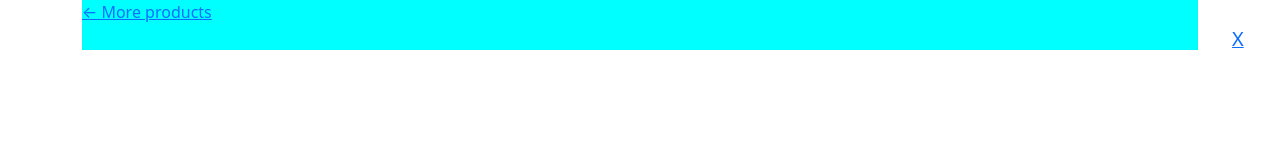
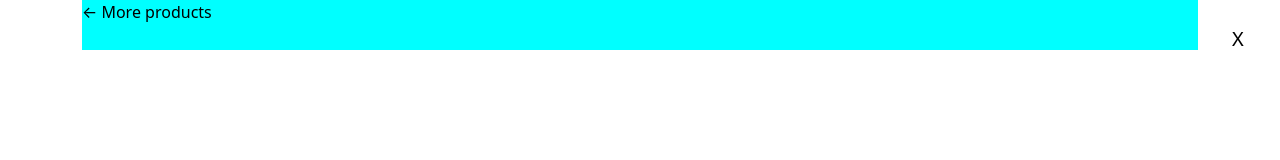
Before and after one commit to daamnwhaii/my-store, a plain HTML site: page item1.html in a window 1280 px wide. Drawn offline with nearby package versions, Linux system fonts and the light colour scheme.

Commit message:
Исправлены недочеты со стилями ссылок

```diff
--- a/item1.html
+++ b/item1.html
@@ -12,10 +12,10 @@
         <header>
             <div class="container">
                 <div class="itemcard-head">
-                    <a href="index.html">
+                    <a href="index.html" class="links">
                         <span class="itemcard-head-moreproducts">← More products</span>
                     </a>
-                    <a href="index.html">
+                    <a href="index.html" class="links">
                         <span class="itemcard-head-exit">X</span>
                     </a>
 
--- a/styles/main.css
+++ b/styles/main.css
@@ -93,9 +93,13 @@ html, body{
 
 /*-----------ITEM CARDS-----------*/
 
+.links{
+    text-decoration: none;
+    color: black;
+}
 
-a{
-    text-decoration: none;
+.links:hover{
+    text-decoration: underline;
 }
 
 .itemcard-head{
```
Also changed, not shown: index.html (+1 -1 lines).
